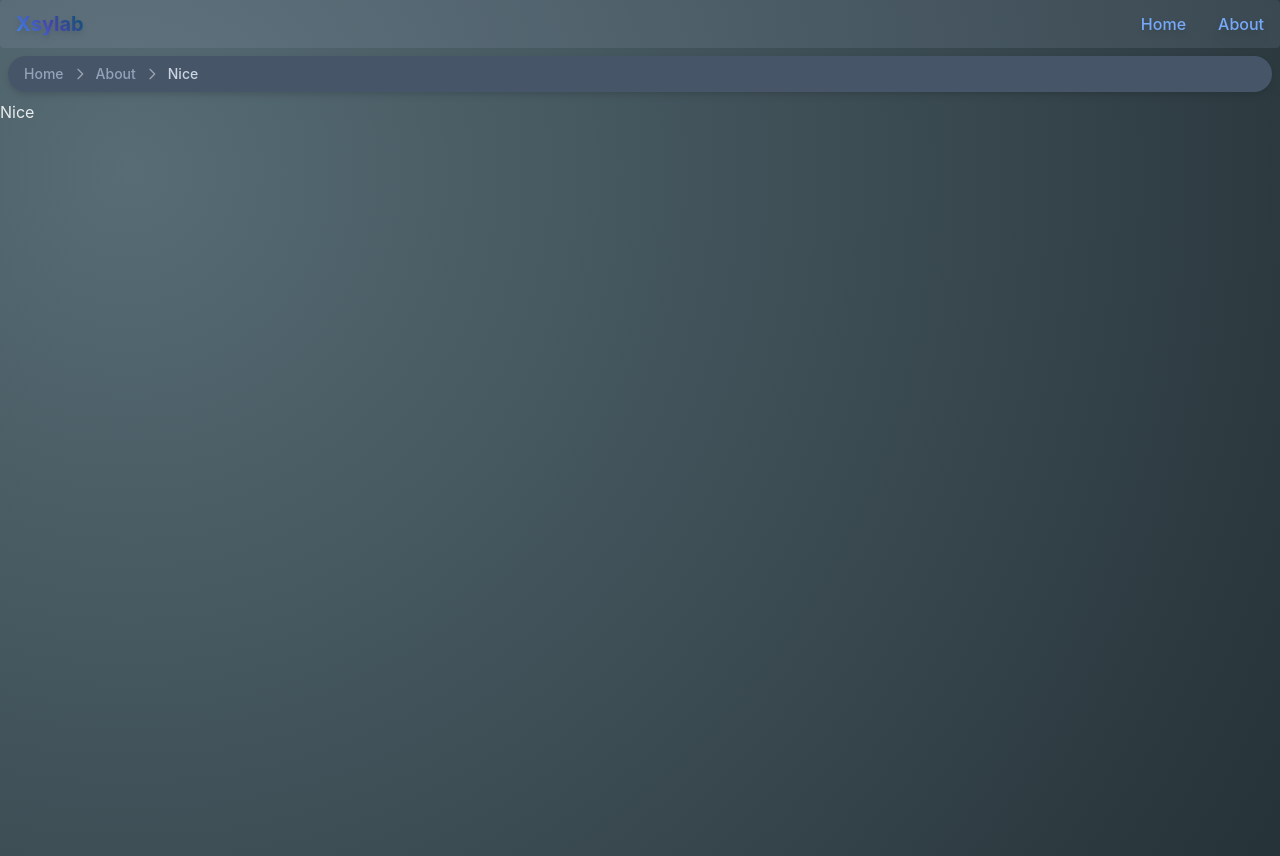
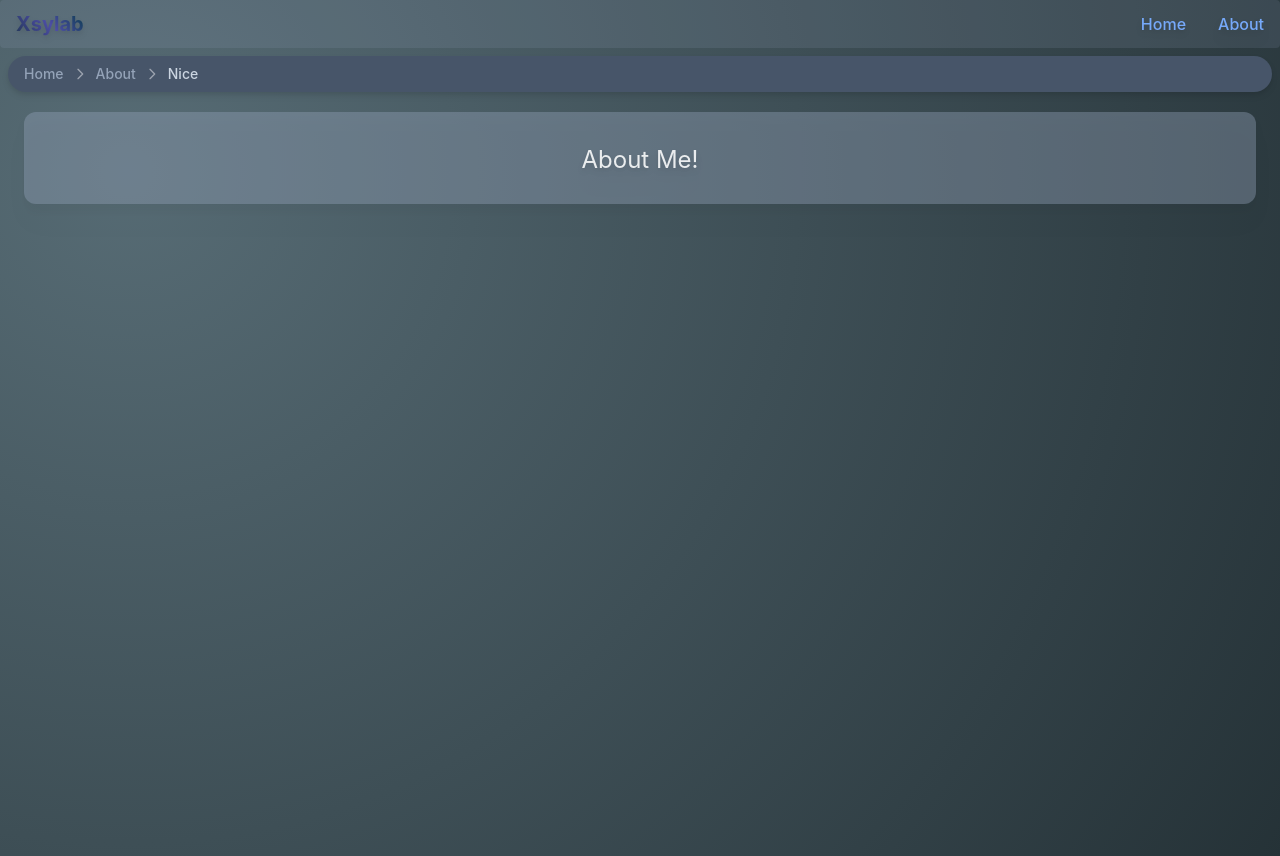
Before and after one commit to VacTuzX-dot/XsyVite, a React (Vite) app: page /about/nice in a window 1280 px wide. Built offline with nearby package versions, Linux system fonts and the light colour scheme.

Commit message:
Update Homepage, etc.

```diff
--- a/src/pages/App.tsx
+++ b/src/pages/App.tsx
@@ -15,8 +15,8 @@ import {
   Breadcrumb,
   BreadcrumbItem,
   Card,
+  Toast,
 } from "flowbite-react";
-import { Toast } from "flowbite-react";
 
 function App() {
   return (
@@ -69,24 +69,40 @@ const Home: React.FC = () => {
             <span className="text-slate-300">Home</span>
           </BreadcrumbItem>
         </Breadcrumb>
-        <div className="w-100 h-100 mt-10 flex flex-col items-center justify-center">
-          {/* Hero Section */}
+
+        {/* Content */}
+        <div className="w-100 h-100 mb-20 flex flex-col items-center justify-center">
           <div className="flex flex-col items-center">
+            <div className="my-20">Logo will be here</div>
             <h1 className="text-5xl font-bold text-slate-400 drop-shadow-md">
               Welcome to Xsylab Team!
             </h1>
-            <p className="mt-5 max-w-lg text-center text-xl text-slate-200">
+            {/* <p className="mt-5 max-w-lg text-center text-xl text-slate-200">
               We are a freelance team specializing in web development, design,
               and creative solutions. Our team consists of passionate
               professionals dedicated to delivering high-quality projects.
+            </p> */}
+            <p className="my-44 max-w-lg text-center text-xl font-bold text-yellow-400 drop-shadow-lg">
+              This webiste is currently working on.
+              <a
+                href="https://www.github.com/VacTuz/XsyLab"
+                target="_blank"
+                rel="noreferrer"
+                className="text-slate-300 underline transition-colors hover:text-sky-300 hover:transition-colors"
+              >
+                <p className="mt-2 cursor-pointer">
+                  Click here to open source code of this website
+                </p>
+              </a>
             </p>
             <Link
               to="/about"
-              className="mb-10 mt-6 inline-block rounded-full bg-blue-500 px-4 py-2 text-white hover:bg-blue-400"
+              className="mb-10 mt-6 inline-block rounded-full bg-blue-500 px-4 py-2 text-white drop-shadow-lg transition-colors hover:bg-blue-400 hover:transition-colors"
             >
               Learn More About Us
             </Link>
           </div>
+
           <div className="flex flex-row items-center justify-center gap-5">
             <Card className="max-w-sm drop-shadow-lg">
               <h5 className="text-2xl font-bold tracking-tight text-gray-900">
@@ -97,6 +113,7 @@ const Home: React.FC = () => {
                 so far, in reverse chronological order.
               </p>
             </Card>
+
             <Toast className="bg-gray-500 bg-opacity-20">
               <div className="ml-2 text-base font-normal text-slate-100">
                 Lorem ipsum dolor sit amet consectetur, adipisicing elit.
--- a/src/pages/about.tsx
+++ b/src/pages/about.tsx
@@ -29,7 +29,7 @@ const About: React.FC = () => {
           </BreadcrumbItem>
         </Breadcrumb>
 
-        {/* content */}
+        {/* Content */}
         <div>
           <div className="mx-5 my-3 rounded-xl bg-slate-300 bg-opacity-50 py-5 text-center drop-shadow-lg">
             <p className="text-2xl text-black drop-shadow-md">About</p>
--- a/src/pages/about_leo.tsx
+++ b/src/pages/about_leo.tsx
@@ -35,7 +35,10 @@ const About_Leo: React.FC = () => {
             <span className="text-slate-300">Leo</span>
           </BreadcrumbItem>
         </Breadcrumb>
+
+        {/* Content */}
         <h1>Leo</h1>
+
       </div>
 
       <Routes>
--- a/src/pages/about_nice.tsx
+++ b/src/pages/about_nice.tsx
@@ -35,7 +35,11 @@ const About_Nice: React.FC = () => {
             <span className="text-slate-300">Nice</span>
           </BreadcrumbItem>
         </Breadcrumb>
-        <h1>Nice</h1>
+
+        {/* Content */}
+        <div className="mx-6 mt-5 rounded-xl bg-slate-400 bg-opacity-40 pb-7 pt-8 text-center drop-shadow-xl">
+          <h1 className="text-2xl drop-shadow-md">About Me!</h1>
+        </div>
       </div>
 
       <Routes>
--- a/src/style/index.css
+++ b/src/style/index.css
@@ -24,6 +24,8 @@
   text-rendering: optimizeLegibility;
   -webkit-font-smoothing: antialiased;
   -moz-osx-font-smoothing: grayscale;
+
+  scroll-behavior: smooth;
 }
 
 ::-webkit-scrollbar {
@@ -67,9 +69,9 @@
 .text-gradient-main {
   background: -webkit-linear-gradient(
     45deg,
-    rgba(64, 141, 242, 1) 0%,
-    rgba(68, 68, 172, 1) 50%,
-    rgba(5, 86, 102, 1) 100%
+    rgb(32, 54, 83) 0%,
+    rgb(77, 77, 165) 50%,
+    rgb(4, 59, 70) 100%
   );
   background-clip: text;
   -webkit-text-fill-color: transparent;
@@ -98,7 +100,7 @@
 }
 
 .text-gradient-main:hover::before {
-  opacity: 0.45;
+  opacity: 0.25;
 }
 
 p,
```
